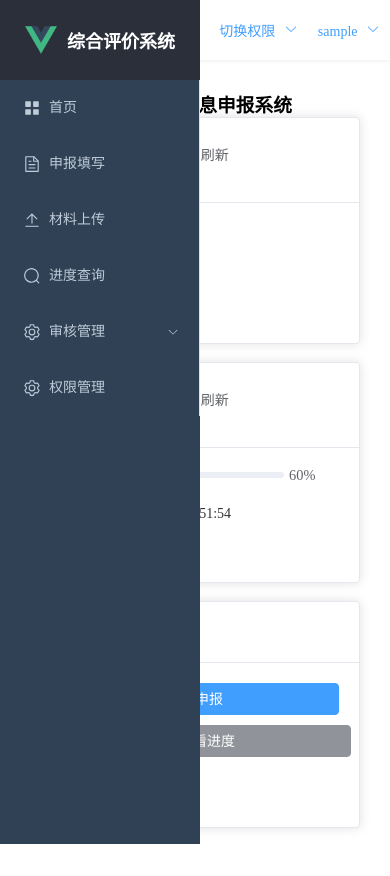
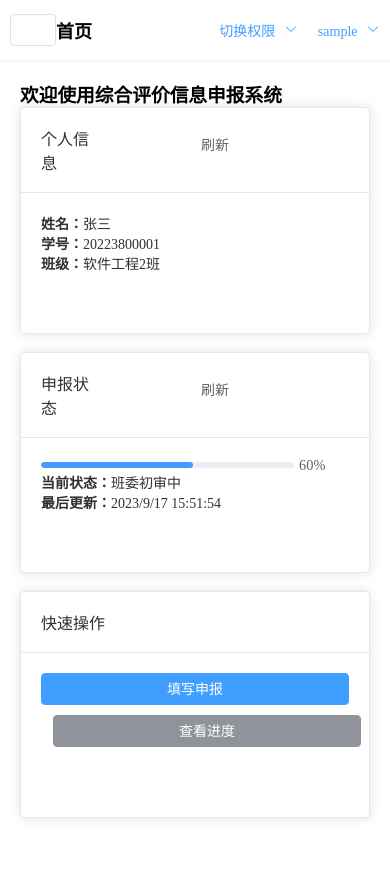
Before and after one commit to euyis1019/AbdCE-WEB, a Vue app: page / in a window 390 px wide. Before the commit the page ends 844 px from the top, so only its background shows below. Built offline with nearby package versions, Linux system fonts and the light colour scheme; sample sign-in values are in the browser's storage.

Commit message:
feat-mobile: 适配移动端布局，优化菜单显示
针对移动端布局进行调整，当窗口宽度小于或等于768px时，侧边栏将隐藏，导航菜单改为下拉形式展示，以提高移动端用户体验。

```diff
--- a/src/views/MainBox.vue
+++ b/src/views/MainBox.vue
@@ -1,6 +1,7 @@
 <template>
   <el-container class="layout-container">
-    <el-aside :width="isCollapse ? '64px' : '200px'" class="menu-aside">
+    <el-aside :width="isCollapse ? '64px' : '200px'" class="menu-aside" v-if="!isMobile">
+      <!-- 桌面端侧边栏 -->
       <div class="logo">
         <img src="../assets/logo.png" alt="Logo" />
         <span v-if="!isCollapse">综合评价系统</span>
@@ -47,9 +48,23 @@
     <el-container>
       <el-header class="main-header">
         <div class="header-left">
-          <el-icon class="collapse-btn" @click="toggleCollapse">
+          <el-icon class="collapse-btn" @click="toggleCollapse" v-if="!isMobile">
             <component :is="isCollapse ? 'Expand' : 'Fold'" />
           </el-icon>
+          <el-dropdown v-if="isMobile" @command="handleSelect">
+            <el-button icon="el-icon-menu"></el-button>
+            <template #dropdown>
+              <el-dropdown-menu>
+                <el-dropdown-item command="1">首页</el-dropdown-item>
+                <el-dropdown-item command="2">申报填写</el-dropdown-item>
+                <el-dropdown-item command="3">材料上传</el-dropdown-item>
+                <el-dropdown-item command="4">进度查询</el-dropdown-item>
+                <el-dropdown-item command="5-1" v-if="isAdmin">待办事项</el-dropdown-item>
+                <el-dropdown-item command="5-2" v-if="isAdmin">审核历史</el-dropdown-item>
+                <el-dropdown-item command="6" v-if="isAdmin">权限管理</el-dropdown-item>
+              </el-dropdown-menu>
+            </template>
+          </el-dropdown>
           <h2>{{ currentPageTitle }}</h2>
         </div>
         <div class="header-right">
@@ -104,6 +119,16 @@ const isAdmin = ref(false)
 const isReviewer = ref(false)
 const userName = ref('')
 const userRole = ref('')
+
+const isMobile = ref(false)
+const checkMobile = () => {
+  isMobile.value = window.innerWidth <= 768
+}
+
+onMounted(() => {
+  checkMobile()
+  window.addEventListener('resize', checkMobile)
+})
 
 const activeMenu = computed(() => route.path)
 
@@ -261,6 +286,10 @@ onMounted(() => {
 }
 
 @media (max-width: 768px) {
+  .layout-container {
+    flex-direction: column;
+  }
+
   .menu-aside {
     position: absolute;
     z-index: 1;
@@ -274,5 +303,9 @@ onMounted(() => {
   .header-left h2 {
     font-size: 18px;
   }
+
+  .el-main {
+    padding: 10px;
+  }
 }
 </style>
```
